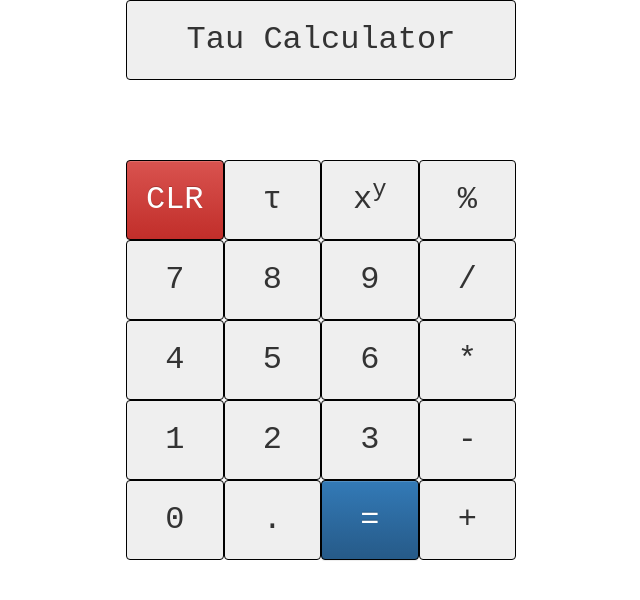
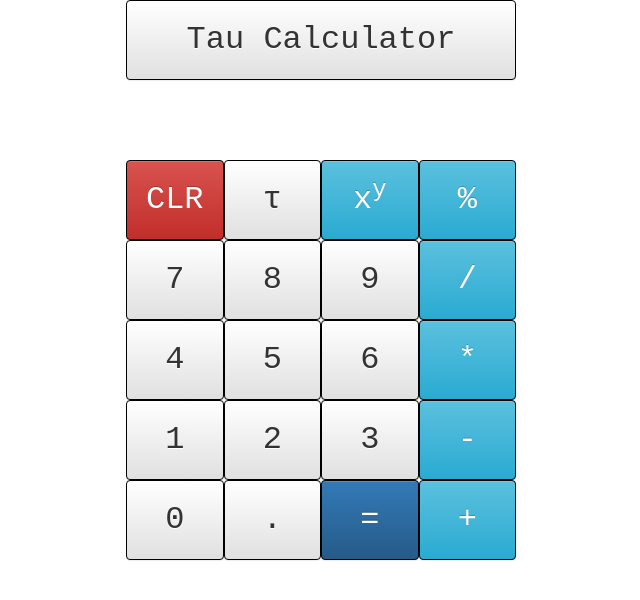
Before and after one commit to j-fro/weekend-project-3, a website: page views/index.html in a window 1280 px wide. Shown: the whole page, without its empty margins (319-959 px from the left). Drawn offline with nearby package versions, Linux system fonts and the light colour scheme; files that its build step writes are made by us from their sources; files whose address does not match are found by name.

Commit message:
More styling

```diff
--- a/views/index.html
+++ b/views/index.html
@@ -21,7 +21,7 @@
     <!-- <div class="container col-xs-6 col-xs-offset-3"> -->
         <div class="calculator container">
             <div class="row">
-                <button type="button" class="calculator-key btn col-xs-4 col-xs-offset-4">Tau Calculator</button>
+                <button type="button" class="calculator-key btn btn-default col-xs-4 col-xs-offset-4">Tau Calculator</button>
             </div>
             <div class="display row">
                 <p class="answer-output col-xs-4 col-xs-offset-4"></p>
@@ -31,33 +31,33 @@
                 <div class="row">
                     <button type="button" class="calculator-key clear-key btn btn-danger col-xs-1 col-xs-offset-4" data-value="Clear">CLR</button>
                     <!-- <button type="button" class="calculator-key single-val-op-key btn col-xs-1" data-value="Square">x&#x00B2</button> -->
-                    <button type="button" class="calculator-key number-key btn col-xs-1" data-value="6.2831853071">&#x03c4</button>
-                    <button type="button" class="calculator-key operator-key btn col-xs-1" data-value="Power">x<sup>y</sup></button>
-                    <button type="button" class="calculator-key single-val-op-key btn col-xs-1" data-value="Percent">&#37</button>
+                    <button type="button" class="calculator-key number-key btn btn-default col-xs-1" data-value="6.2831853071">&#x03c4</button>
+                    <button type="button" class="calculator-key operator-key btn btn-info col-xs-1" data-value="Power">x<sup>y</sup></button>
+                    <button type="button" class="calculator-key single-val-op-key btn btn-info col-xs-1" data-value="Percent">&#37</button>
                 </div>
                 <div class="row">
-                    <button type="button" class="calculator-key number-key btn col-xs-1 col-xs-offset-4" data-value="7">7</button>
-                    <button type="button" class="calculator-key number-key btn col-xs-1" data-value="8">8</button>
-                    <button type="button" class="calculator-key number-key btn col-xs-1" data-value="9">9</button>
-                    <button type="button" class="calculator-key operator-key btn col-xs-1" data-value="Divide">/</button>
+                    <button type="button" class="calculator-key number-key btn btn-default col-xs-1 col-xs-offset-4" data-value="7">7</button>
+                    <button type="button" class="calculator-key number-key btn btn-default col-xs-1" data-value="8">8</button>
+                    <button type="button" class="calculator-key number-key btn btn-default col-xs-1" data-value="9">9</button>
+                    <button type="button" class="calculator-key operator-key btn btn-info col-xs-1" data-value="Divide">/</button>
                 </div>
                 <div class="row">
-                    <button type="button" class="calculator-key number-key btn col-xs-1 col-xs-offset-4" data-value="4">4</button>
-                    <button type="button" class="calculator-key number-key btn col-xs-1" data-value="5">5</button>
-                    <button type="button" class="calculator-key number-key btn col-xs-1" data-value="6">6</button>
-                    <button type="button" class="calculator-key operator-key btn col-xs-1" data-value="Multiply">*</button>
+                    <button type="button" class="calculator-key number-key btn btn-default col-xs-1 col-xs-offset-4" data-value="4">4</button>
+                    <button type="button" class="calculator-key number-key btn btn-default col-xs-1" data-value="5">5</button>
+                    <button type="button" class="calculator-key number-key btn btn-default col-xs-1" data-value="6">6</button>
+                    <button type="button" class="calculator-key operator-key btn btn-info col-xs-1" data-value="Multiply">*</button>
                 </div>
                 <div class="row">
-                    <button type="button" class="calculator-key number-key btn col-xs-1 col-xs-offset-4" data-value="1">1</button>
-                    <button type="button" class="calculator-key number-key btn col-xs-1" data-value="2">2</button>
-                    <button type="button" class="calculator-key number-key btn col-xs-1" data-value="3">3</button>
-                    <button type="button" class="calculator-key operator-key btn col-xs-1" data-value="Subtract">-</button>
+                    <button type="button" class="calculator-key number-key btn btn-default col-xs-1 col-xs-offset-4" data-value="1">1</button>
+                    <button type="button" class="calculator-key number-key btn btn-default col-xs-1" data-value="2">2</button>
+                    <button type="button" class="calculator-key number-key btn btn-default col-xs-1" data-value="3">3</button>
+                    <button type="button" class="calculator-key operator-key btn btn-info col-xs-1" data-value="Subtract">-</button>
                 </div>
                 <div class="row">
-                    <button type="button" class="calculator-key number-key btn col-xs-1 col-xs-offset-4" data-value="0">0</button>
-                    <button type="button" class="calculator-key decimal-key btn col-xs-1" data-value=".">.</button>
+                    <button type="button" class="calculator-key number-key btn btn-default col-xs-1 col-xs-offset-4" data-value="0">0</button>
+                    <button type="button" class="calculator-key decimal-key btn btn-default col-xs-1" data-value=".">.</button>
                     <button type="button" class="calculator-key equals-key btn btn-primary col-xs-1" data-value="=">=</button>
-                    <button type="button" class="calculator-key operator-key btn col-xs-1" data-value="Add">+</button>
+                    <button type="button" class="calculator-key operator-key btn btn-info col-xs-1" data-value="Add">+</button>
                 </div>
             </div>
         <!-- </div> -->
```
